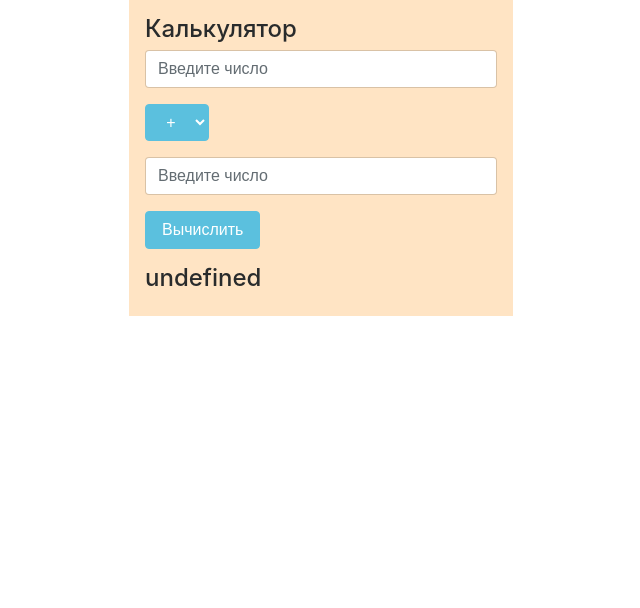
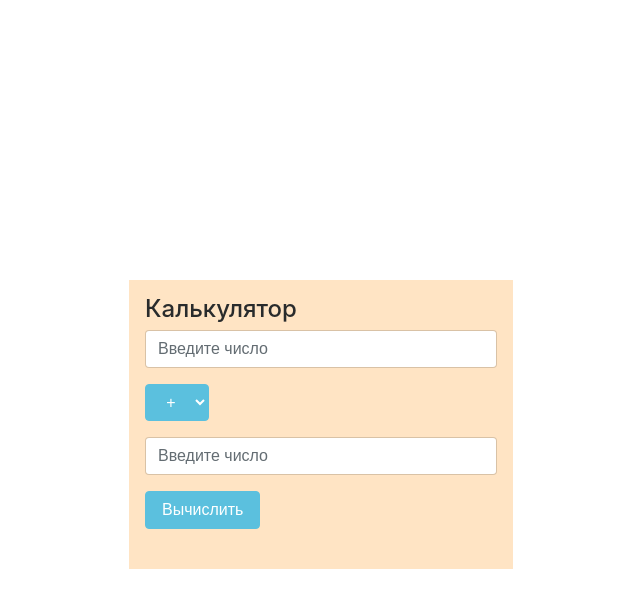
Before and after one commit to olichgrigoreva/wdb-course-2, a PHP site: page /main.html in a window 1280 px wide. Shown: the top 608 px of the page, without its empty margins (319-959 px from the left). Run offline with PHP 8.4, Linux system fonts and the light colour scheme.

Commit message:
Рабочая версия

```diff
--- a/calc_js/main.css
+++ b/calc_js/main.css
@@ -1,7 +1,9 @@
 .p-3{
     width: 30%;
     background-color: bisque;
-    margin: 0 auto;
+    position: fixed;
+    top: 35%;
+    left: 35%;
 }
 
 .btn, select{
--- a/calc_js/main.html
+++ b/calc_js/main.html
@@ -16,7 +16,7 @@
             select();
             input('num2');
             button();
-            h4('result');
+            h4('result','');
         }
 
         function input(name) {
@@ -34,7 +34,7 @@
             button.append(document.createTextNode('Вычислить'));
             button.className = "button btn btn-info";
             document.querySelector("div").append(button);
-            button.addEventListener("click", calculate());
+            button.addEventListener("click", calculate);
         }
 
         function select() {
@@ -65,30 +65,35 @@
         }
 
         function calculate() {
-            let first_digit = document.querySelector("[id='num1']").value;
-            /*let second_digit = +document.querySelector("num2").value;
+
+            //document.querySelector('.').value = '';
+            let first_digit = +(document.querySelector("#num1").value);
+            let second_digit = +(document.querySelector("#num2").value);
             let operation = document.querySelector("select").value;
             if (operation == "+"){
                 result = first_digit+second_digit;
+                result=first_digit + "+" + second_digit + "=" + result;
             }
             if (operation == "-"){
                 result = first_digit-second_digit;
+                result=first_digit + "-" + second_digit + "=" + result;
             }
             if (operation == "*"){
                 result = first_digit*second_digit;
+                result=first_digit + "*" + second_digit + "=" + result;
             }
             if (operation == "/"){
                 if (second_digit == 0){
-                    alert('Invalid operation with zero');
+                    result ='Деление на ноль!';
                 }
                 else{
                     result = first_digit/second_digit;
+                    result=first_digit + "/" + second_digit + "=" + result;
+
                 }
-            }*/
-            alert(first_digit);
+            }
+            document.querySelector(".result").innerHTML = result;
         }
-
-
 
     </script>
 </head>
```
